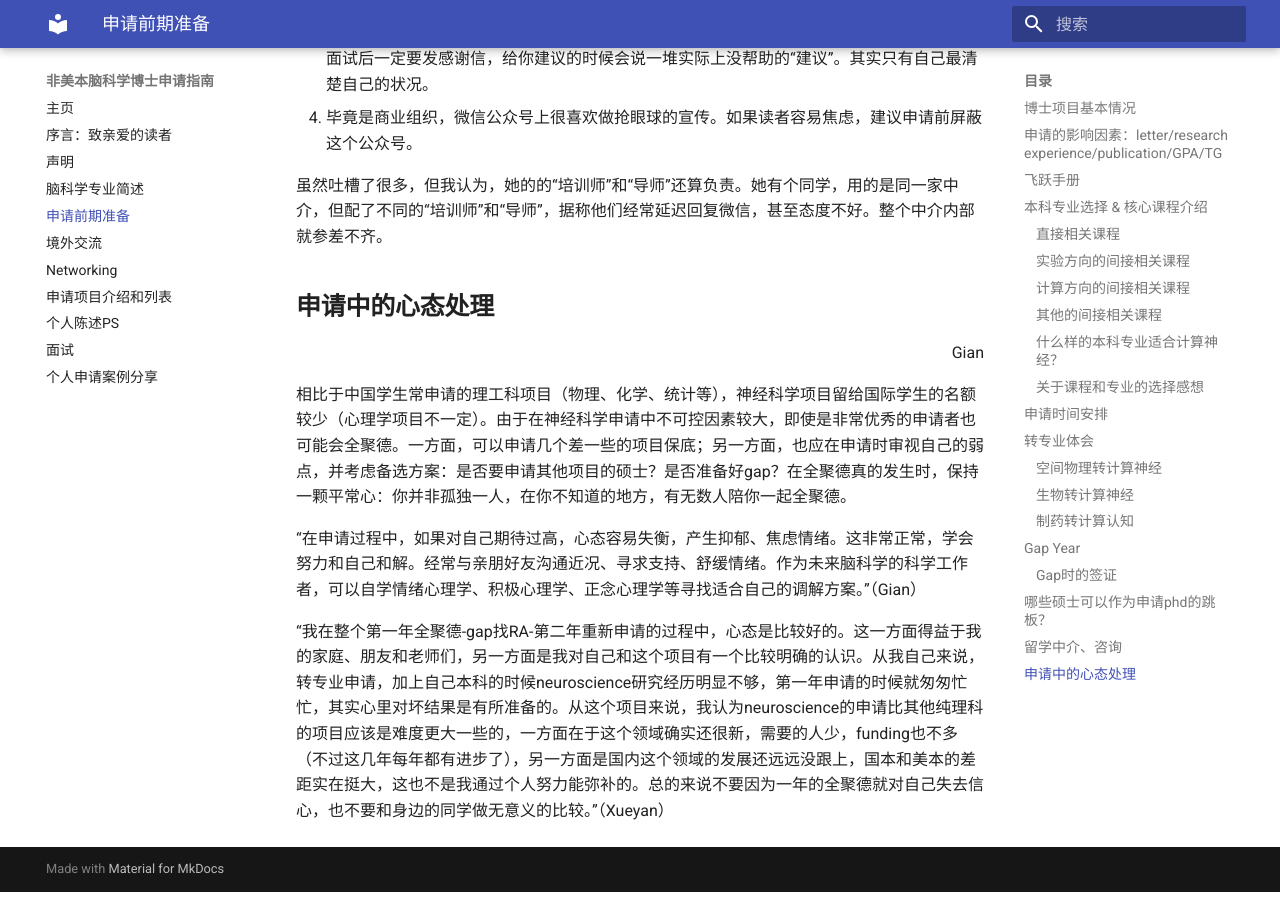
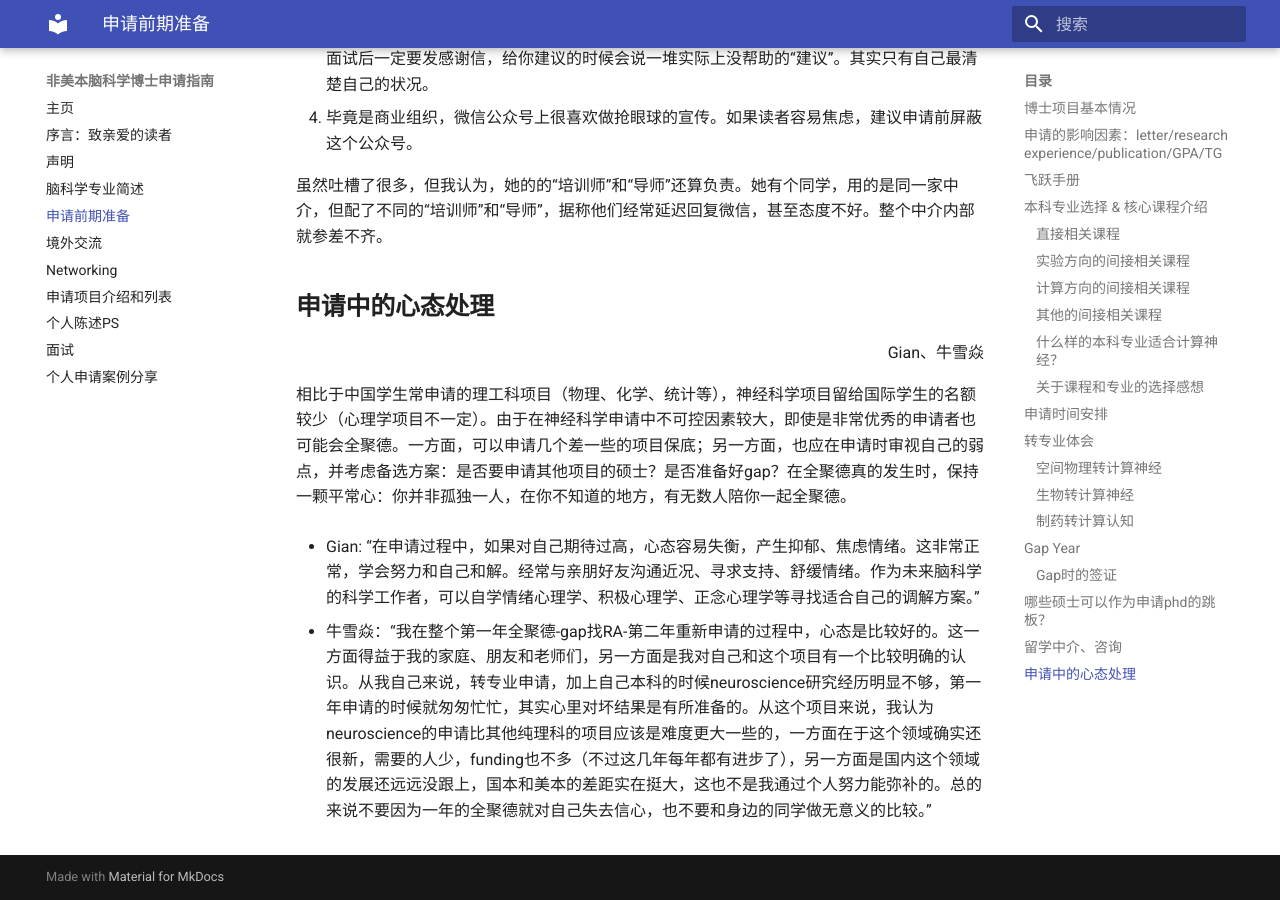
Before and after one commit to xyniu1/handbook, an MkDocs documentation site: the page built from docs/early-stage.md, in a window 1280 px wide and 900 px high, scrolled down 16056 px. Built offline with MkDocs 1.6.1 and Material for MkDocs 9.7.7, drawn with Linux system fonts in a browser that asks for light colours; some of the changed text lies outside the part shown.

Commit message:
Update early-stage.md

```diff
--- a/docs/early-stage.md
+++ b/docs/early-stage.md
@@ -172,13 +172,13 @@
 
 1. 应用数学：掌握更深刻的数学工具。但学生需要进一步学习了解如何实际应用这些数学知识，而非证明各种定理。
 2. 计算机：拥有很强的编程实现能力，并对人工智能有部分了解。但专业必修的系统类课程（操作系统、计算机网络等）对神经和心理学无用处。
-4. 信息科学：擅长电路原理、信号分析和图像处理。
+3. 信息科学：擅长电路原理、信号分析和图像处理。
 
 ### **关于课程和专业的选择感想**
 
-“数学专业的学生，在这个领域并不属于小众群体，每场面试（20-30人，这里面可能只有一半是计算神经方向）都会遇到至少3-4位，甚至psychology program都有不少数学专业的申请者。
+总的来说，从上述专业的本科转到计算神经的phd，都不算罕见。比如数学，基本每场面试（20-30人，这里面可能只有一半是计算神经方向）都会遇到至少2-3位数学本科的学生，甚至psychology program都有不少数学专业的申请者。此外，笔者个人猜测，审材料的时候，学校不会太有时间比对你具体上过哪些课，特别是在neuroscience里面，也没有一个公认的课程标准。
 
-我的体会是审材料的时候，学校不会太有时间比对你具体上过哪些课，特别是在neuroscience里面，也没有一个公认的课程标准。就我个人经历，我面试时老师感兴趣的课程有：differential equations, functional analysis, probability theory, convex optimization, signal processing和control theory。”（Xueyan）
+所以，申请者做过的项目是否与neuroscience相关，是否符合未来导师的研究兴趣，可能要比课程和专业叫什么名字更加重要。
 
 ## **申请时间安排**
 
@@ -362,10 +362,10 @@
 
 ## **申请中的心态处理**
 
-<p align="right">Gian</p>
+<p align="right">Gian、牛雪焱</p>
 
 相比于中国学生常申请的理工科项目（物理、化学、统计等），神经科学项目留给国际学生的名额较少（心理学项目不一定）。由于在神经科学申请中不可控因素较大，即使是非常优秀的申请者也可能会全聚德。一方面，可以申请几个差一些的项目保底；另一方面，也应在申请时审视自己的弱点，并考虑备选方案：是否要申请其他项目的硕士？是否准备好gap？在全聚德真的发生时，保持一颗平常心：你并非孤独一人，在你不知道的地方，有无数人陪你一起全聚德。
 
-“在申请过程中，如果对自己期待过高，心态容易失衡，产生抑郁、焦虑情绪。这非常正常，学会努力和自己和解。经常与亲朋好友沟通近况、寻求支持、舒缓情绪。作为未来脑科学的科学工作者，可以自学情绪心理学、积极心理学、正念心理学等寻找适合自己的调解方案。”（Gian）
+- Gian: “在申请过程中，如果对自己期待过高，心态容易失衡，产生抑郁、焦虑情绪。这非常正常，学会努力和自己和解。经常与亲朋好友沟通近况、寻求支持、舒缓情绪。作为未来脑科学的科学工作者，可以自学情绪心理学、积极心理学、正念心理学等寻找适合自己的调解方案。”
 
-“我在整个第一年全聚德-gap找RA-第二年重新申请的过程中，心态是比较好的。这一方面得益于我的家庭、朋友和老师们，另一方面是我对自己和这个项目有一个比较明确的认识。从我自己来说，转专业申请，加上自己本科的时候neuroscience研究经历明显不够，第一年申请的时候就匆匆忙忙，其实心里对坏结果是有所准备的。从这个项目来说，我认为neuroscience的申请比其他纯理科的项目应该是难度更大一些的，一方面在于这个领域确实还很新，需要的人少，funding也不多（不过这几年每年都有进步了），另一方面是国内这个领域的发展还远远没跟上，国本和美本的差距实在挺大，这也不是我通过个人努力能弥补的。总的来说不要因为一年的全聚德就对自己失去信心，也不要和身边的同学做无意义的比较。”（Xueyan）
+- 牛雪焱：“我在整个第一年全聚德-gap找RA-第二年重新申请的过程中，心态是比较好的。这一方面得益于我的家庭、朋友和老师们，另一方面是我对自己和这个项目有一个比较明确的认识。从我自己来说，转专业申请，加上自己本科的时候neuroscience研究经历明显不够，第一年申请的时候就匆匆忙忙，其实心里对坏结果是有所准备的。从这个项目来说，我认为neuroscience的申请比其他纯理科的项目应该是难度更大一些的，一方面在于这个领域确实还很新，需要的人少，funding也不多（不过这几年每年都有进步了），另一方面是国内这个领域的发展还远远没跟上，国本和美本的差距实在挺大，这也不是我通过个人努力能弥补的。总的来说不要因为一年的全聚德就对自己失去信心，也不要和身边的同学做无意义的比较。”
```
